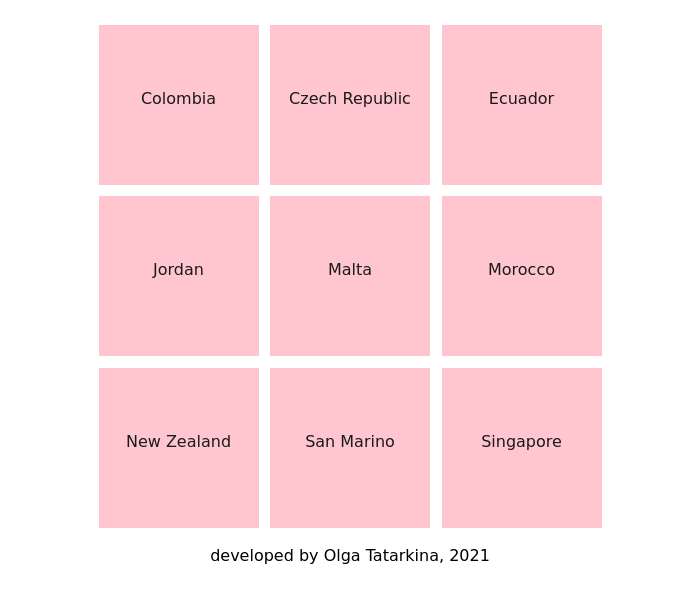
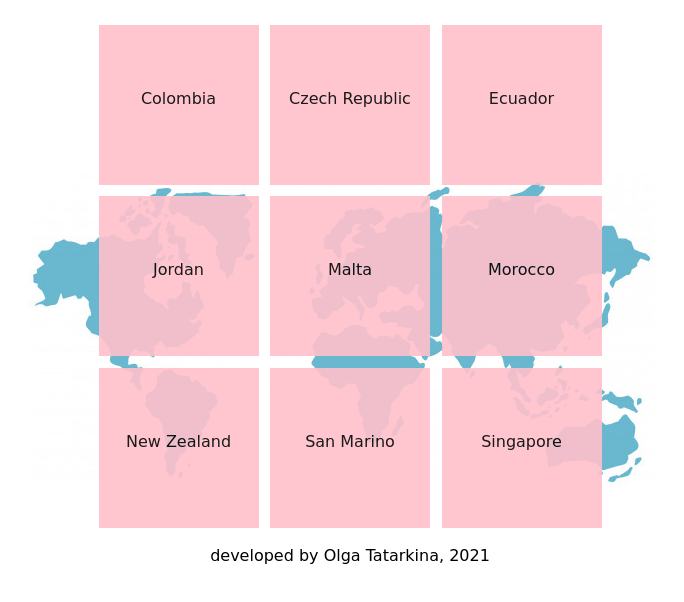
Before and after one commit to olga-tatarkina/flashcards, a plain HTML site: page index.html in a window 1280 px wide. Shown: the part 70-672 px from the top of the page, without its empty margins (298-982 px from the left). Drawn offline with Linux system fonts and the light colour scheme; a web font is replaced by a local one.

Commit message:
Update styles.css

```diff
--- a/styles.css
+++ b/styles.css
@@ -1,5 +1,5 @@
 body {
-    background: white url("img/map.jpg") no-repeat fixed center;
+    background: white url("map.jpg") no-repeat fixed center;
 }
 
 .main-container {
```
